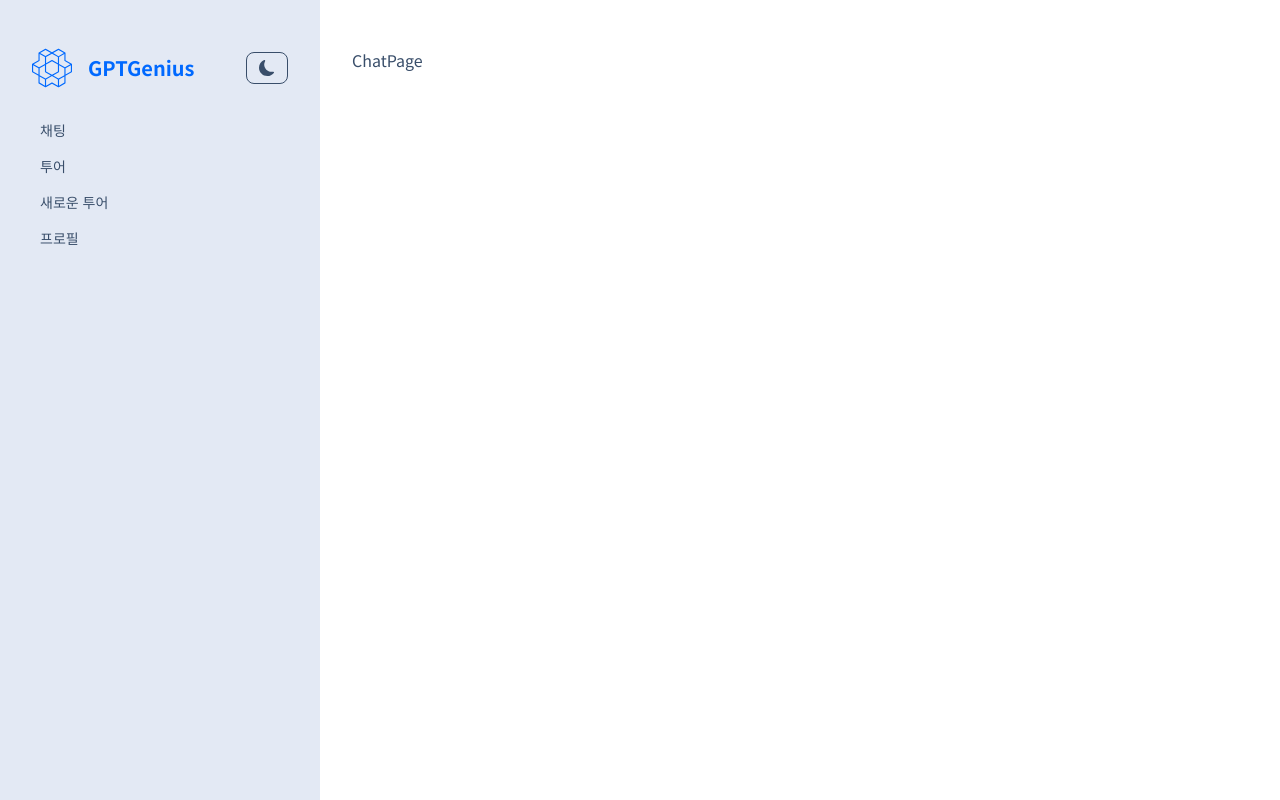
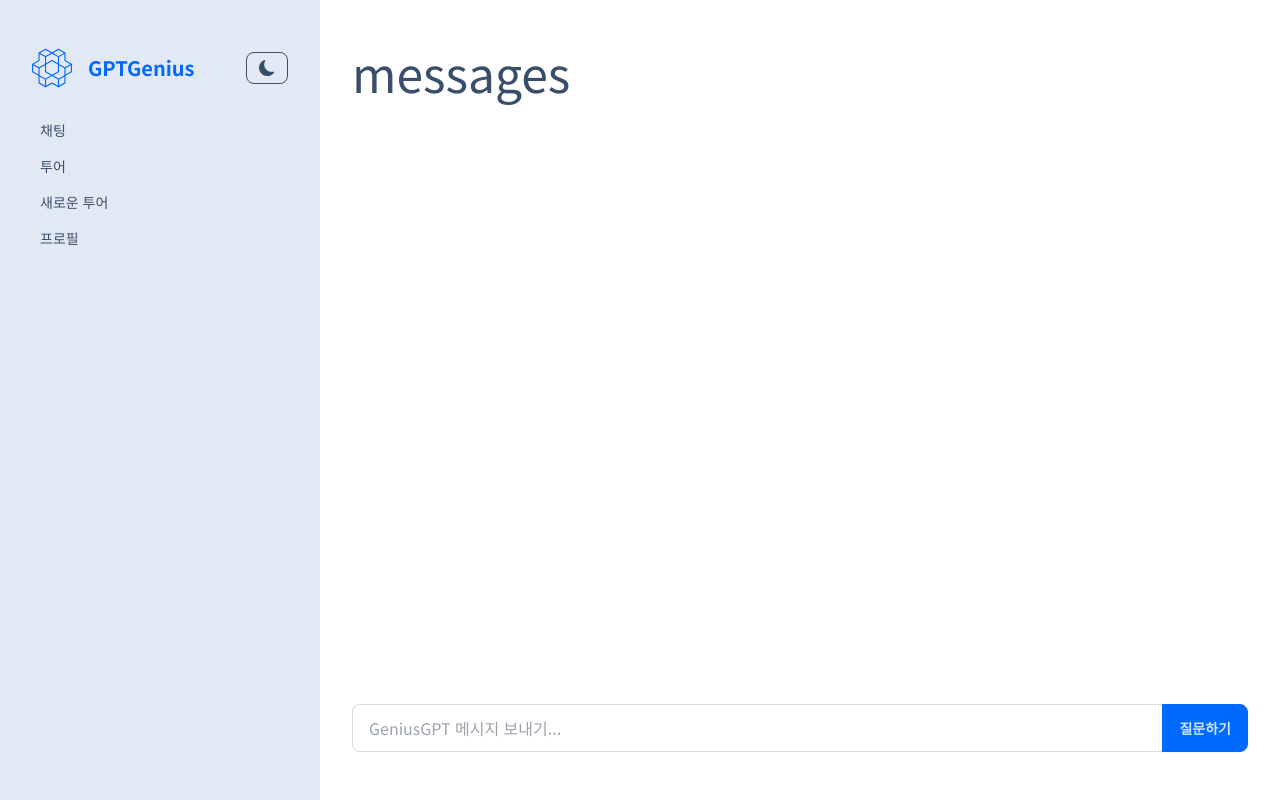
Before and after one commit to braverokmc79/next-gpt-genius, a Next.js app: page /chat in a window 1280 px wide. Built offline with nearby package versions, Linux system fonts and the light colour scheme; no server answers.

Commit message:
14.Chat Page 구조 구현

```diff
--- a/src/app/(dashboard)/chat/page.tsx
+++ b/src/app/(dashboard)/chat/page.tsx
@@ -1,8 +1,11 @@
+import Chat from '@/components/Chat';
 import React from 'react'
 
 const ChatPage:React.FC = () => {
   return (
-    <div>ChatPage</div>
+    <>
+      <Chat  />
+    </>
   )
 }
 
--- /dev/null
+++ b/src/components/Chat.tsx
@@ -0,0 +1,34 @@
+"use client";
+import React, { useState } from "react";
+
+const Chat: React.FC = () => {
+  const [text, setText] = useState("");
+  const [messages, setMessages] = useState<{ text: string; user: string }[]>([]);
+
+  const handleSubmit=(e:React.FormEvent)=>{
+    e.preventDefault();
+    setMessages([...messages, { text, user: "user" }]);
+    setText("");
+  }
+
+  return (
+        <div className="min-h-[calc(100vh-6rem)] grid grid-rows-[1fr,auto]">
+            <div>
+                <h2 className="text-5xl">messages</h2>
+            </div>
+
+            <form onSubmit={handleSubmit} className="max-w-4xl pt-12">
+                <div className="join w-full">
+                    <input type="text" placeholder="GeniusGPT 메시지 보내기..."
+                        className="input input-bordered join-item w-full"
+                        value={text} required  onChange={(e)=>setText(e.target.value)}  />
+                    <button className="btn btn-primary join-item" type="submit">
+                        질문하기
+                    </button>
+                </div>
+            </form>
+        </div>
+  );
+};
+
+export default Chat;
```
